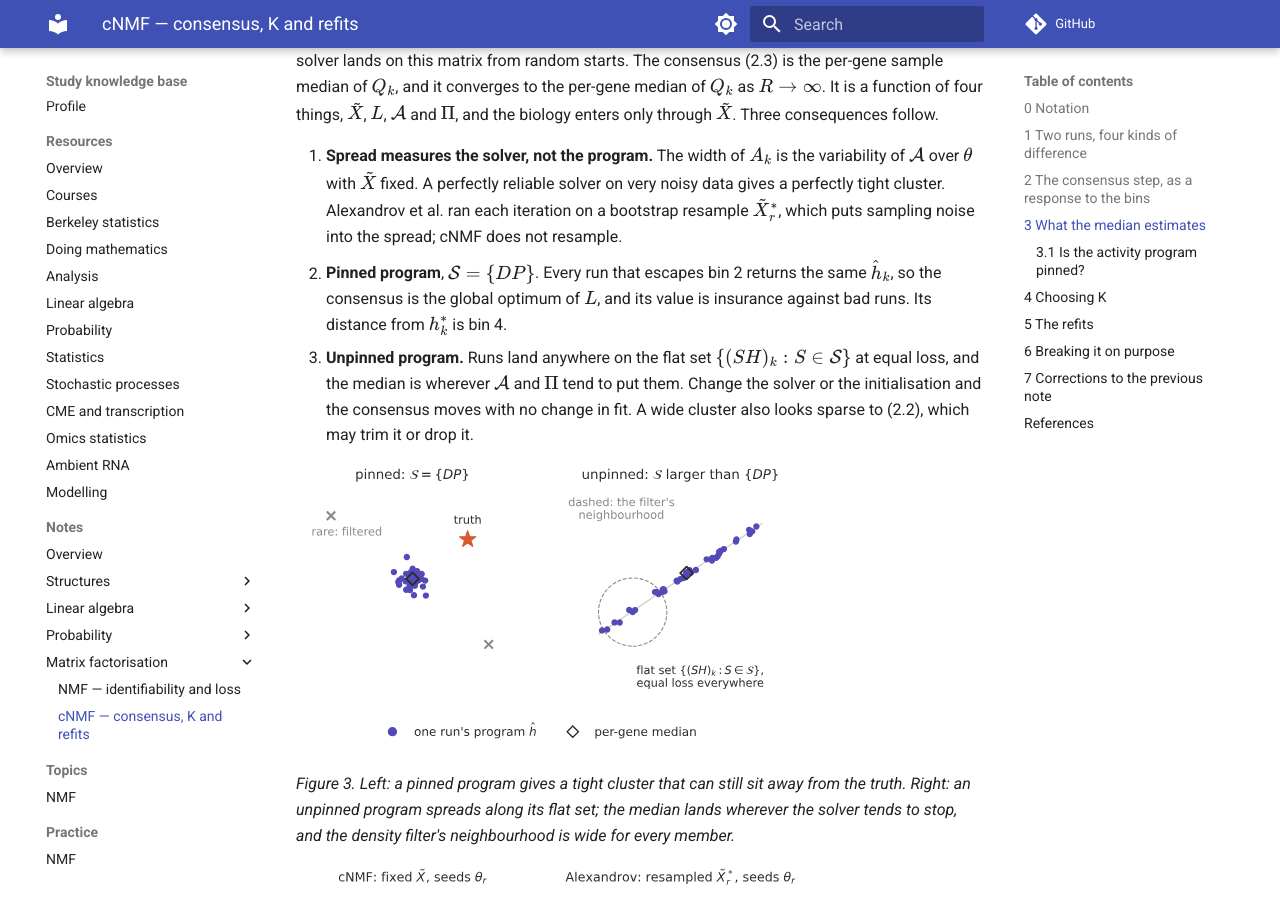
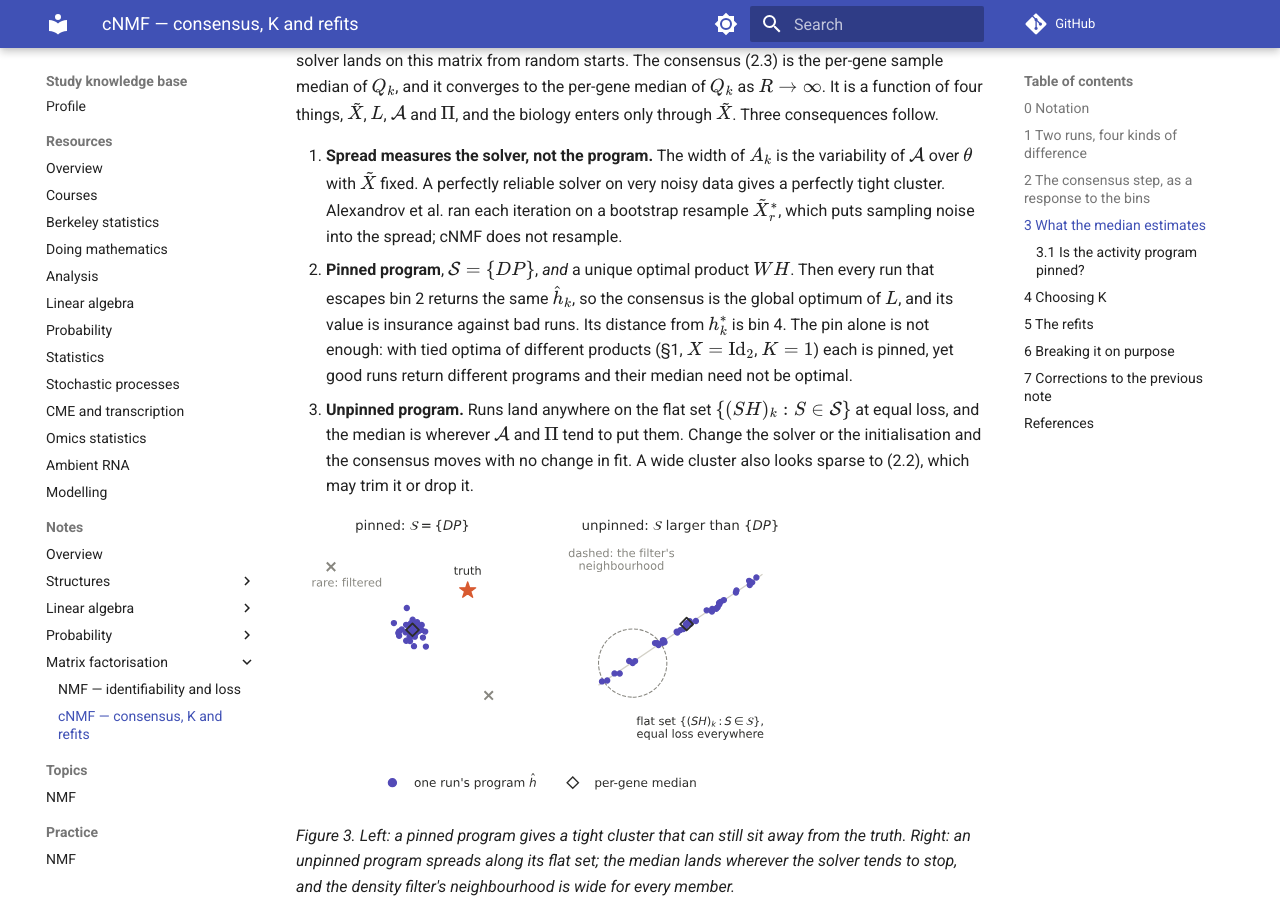
Before and after one commit to Claptar/knowledge-base, an MkDocs documentation site: the page built from docs/notes/matrix-factorisation/cnmf-consensus.md, in a window 1280 px wide and 900 px high, scrolled down 5273 px. Built offline with MkDocs 1.6.1 and Material for MkDocs 9.7.7, drawn with Linux system fonts in a browser that asks for light colours; comment, search, counter and statistics services are not loaded.

Commit message:
cNMF note: a pin needs a unique optimal product; the K plot's error is squared
A pinned program gives the global optimum only when the optimal product is also
unique (the X = Id_2, K = 1 tie). cNMF's prediction_error is the sum of squared
residuals, so E^c(K) is the squared Frobenius norm. Caught in review of #15.

Co-Authored-By: Claude Opus 5.5 <noreply@anthropic.com>

```diff
--- a/docs/notes/matrix-factorisation/cnmf-consensus.md
+++ b/docs/notes/matrix-factorisation/cnmf-consensus.md
@@ -179,9 +179,11 @@ $\tilde X$. Three consequences follow.
    $\mathcal{A}$ over $\theta$ with $\tilde X$ fixed. A perfectly reliable solver on very noisy data
    gives a perfectly tight cluster. Alexandrov et al. ran each iteration on a bootstrap resample
    $\tilde X^*_r$, which puts sampling noise into the spread; cNMF does not resample.
-2. **Pinned program**, $\mathcal{S} = \{DP\}$. Every run that escapes bin 2 returns the same
-   $\hat h_k$, so the consensus is the global optimum of $L$, and its value is insurance against
-   bad runs. Its distance from $h^*_k$ is bin 4.
+2. **Pinned program**, $\mathcal{S} = \{DP\}$, *and* a unique optimal product $WH$. Then every
+   run that escapes bin 2 returns the same $\hat h_k$, so the consensus is the global optimum of
+   $L$, and its value is insurance against bad runs. Its distance from $h^*_k$ is bin 4. The pin
+   alone is not enough: with tied optima of different products (§1, $X = \mathrm{Id}_2$, $K = 1$)
+   each is pinned, yet good runs return different programs and their median need not be optimal.
 3. **Unpinned program.** Runs land anywhere on the flat set $\{(SH)_k : S \in \mathcal{S}\}$ at
    equal loss, and the median is wherever $\mathcal{A}$ and $\Pi$ tend to put them. Change the
    solver or the initialisation and the consensus moves with no change in fit. A wide cluster also
```
Also changed, not shown: other parts of docs/notes/matrix-factorisation/cnmf-consensus.md (+1 -1 lines).
